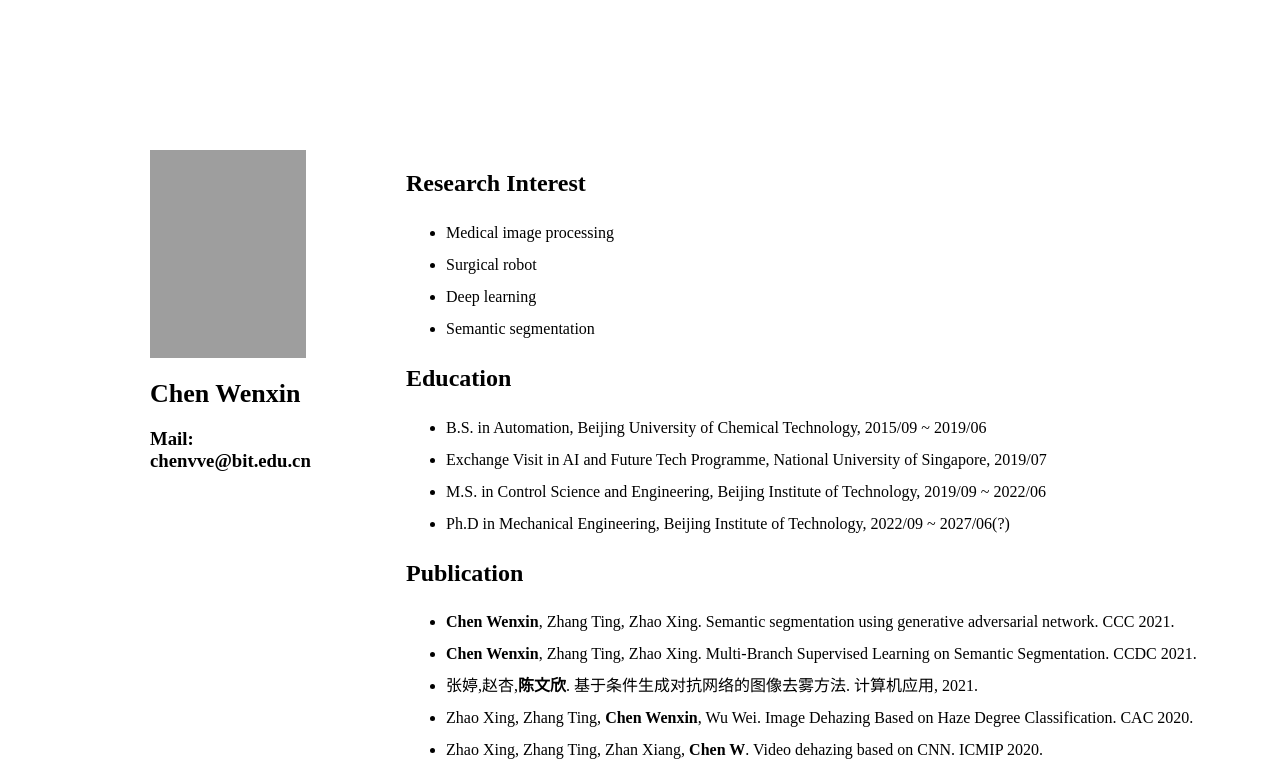
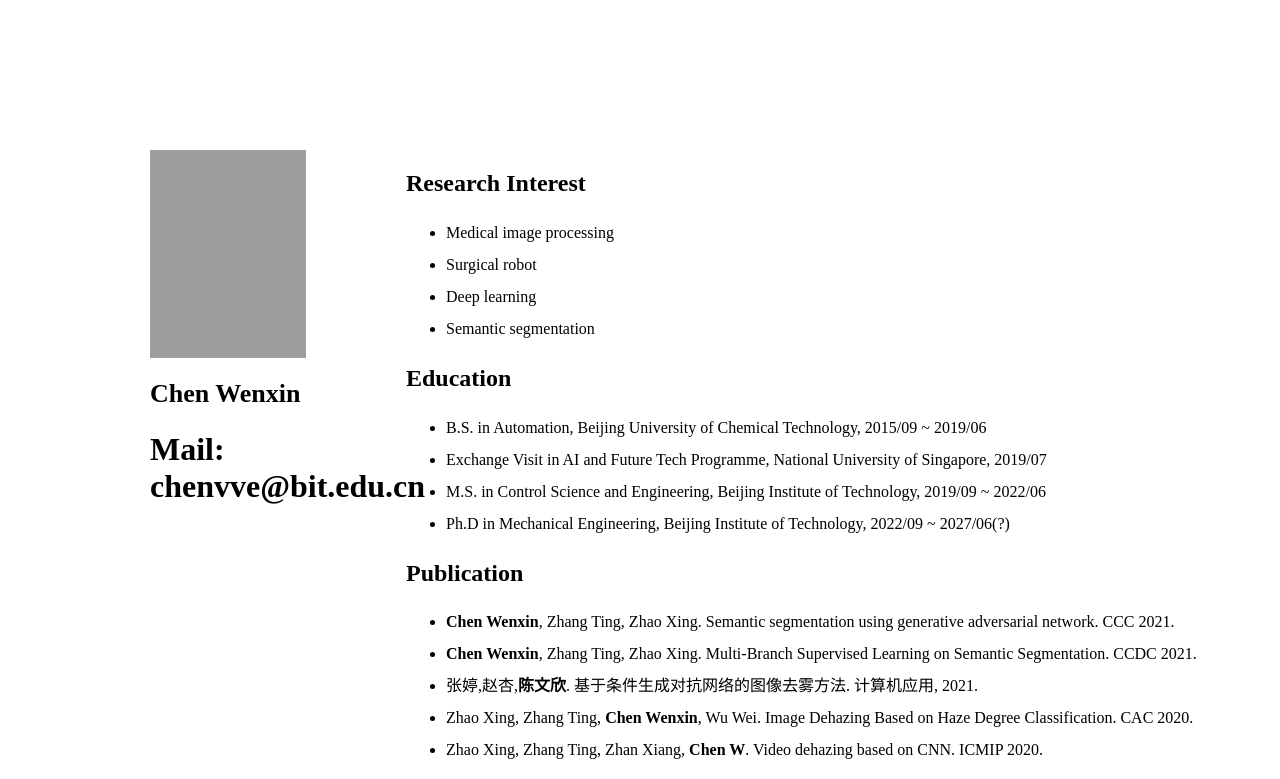
Before and after one commit to chenvve/chenvve.github.io, a plain HTML site: page index.html in a window 1280 px wide. Shown: the top 779 px of the page. Drawn offline with Linux system fonts and the light colour scheme; grey boxes are pictures that could not be loaded.

Commit message:
Update index.html

```diff
--- a/index.html
+++ b/index.html
@@ -45,7 +45,7 @@ body {
   <div class="column left">
 	<img src="figs/zjz-min.png" alt="Image" width="156" height="208">
 	<h1 style="font-size:26px">Chen Wenxin</h1>
-	<h3>Mail: chenvve@bit.edu.cn </h1>
+	<h1>Mail: chenvve@bit.edu.cn </h1>
   </div>
 
 
```
